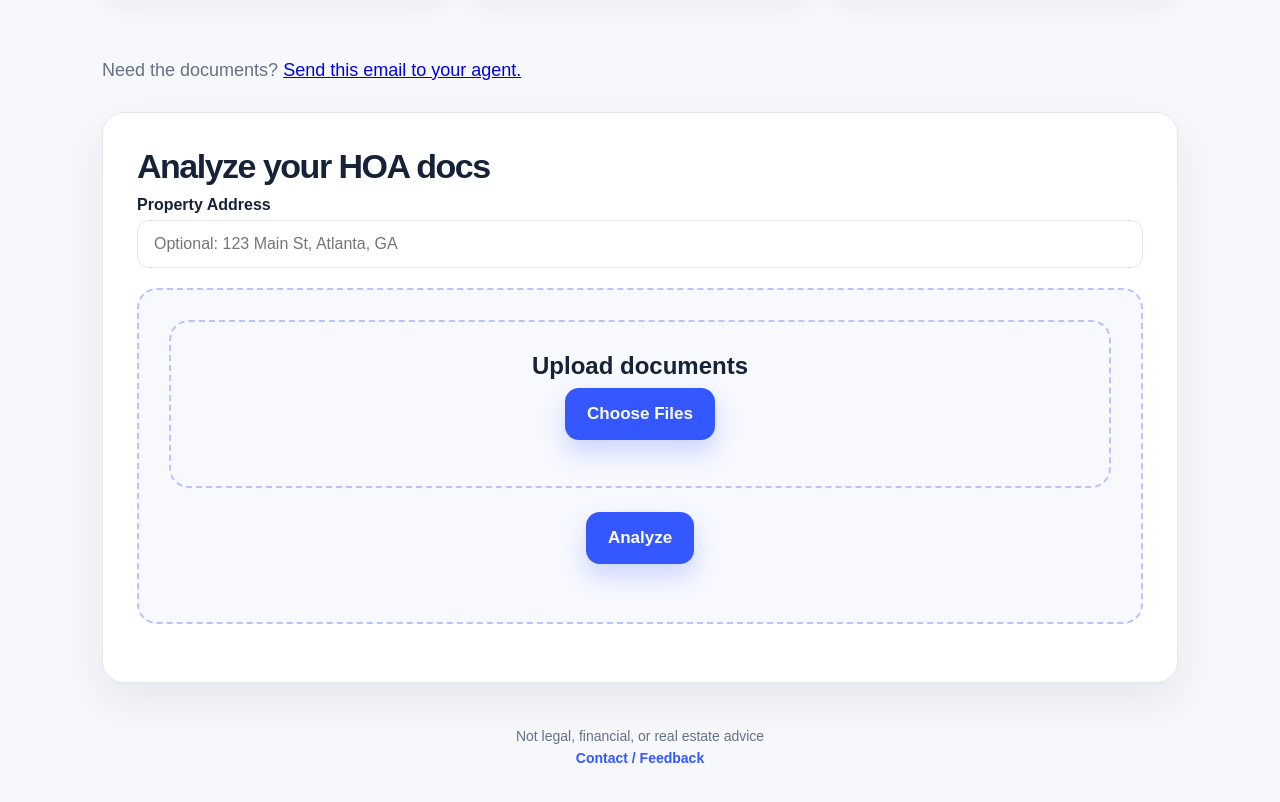
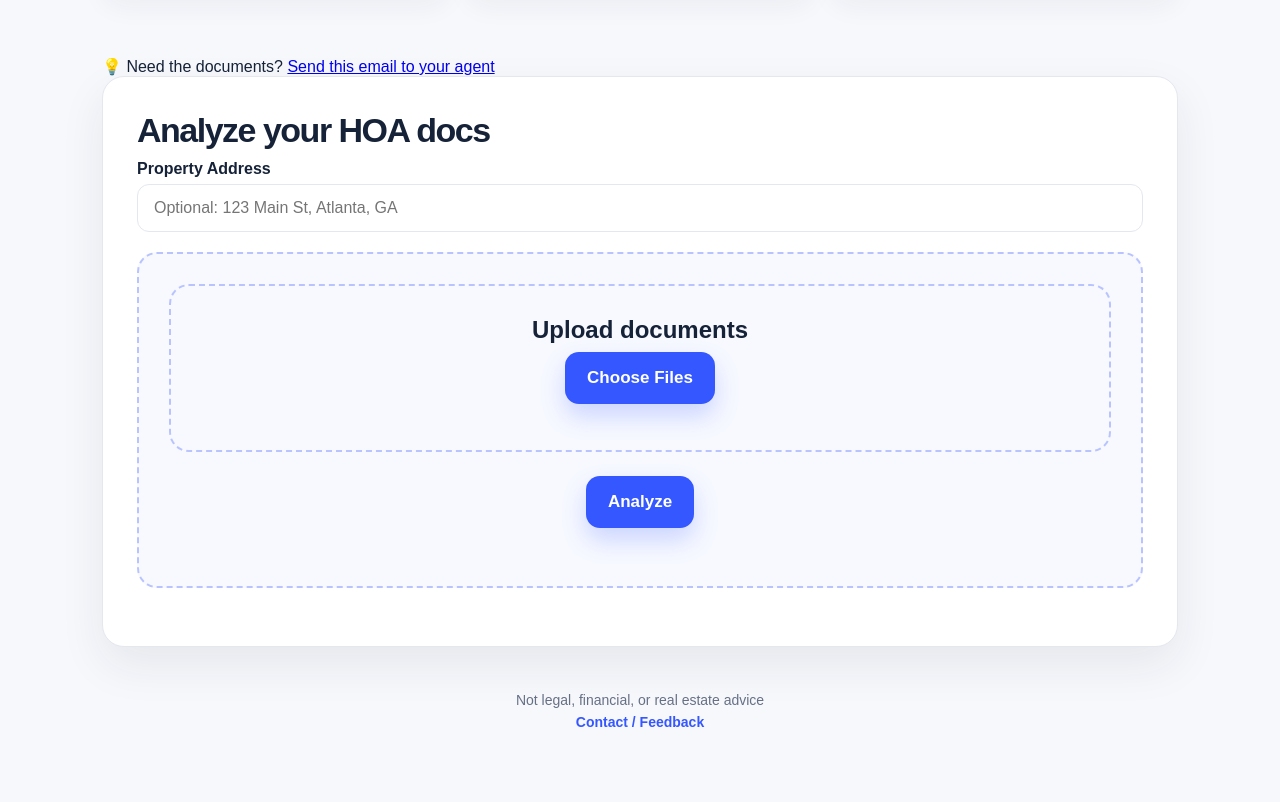
Before and after one commit to willevanparker/HOAHero, a plain HTML site: page index.html in a window 1280 px wide. Shown: the part 1169-1971 px from the top of the page. Drawn offline with Linux system fonts and the light colour scheme.

Commit message:
Update index.html

```diff
--- a/index.html
+++ b/index.html
@@ -499,12 +499,12 @@
   </div>
 </section>
 
-    <p class="section-subtitle">
-        Need the documents?
-        <a href="mailto:?subject=HOA Documents Request&body=Hi — I’m reviewing a property and would like to better understand the HOA.%0D%0A%0D%0ACould you please share the following documents?%0D%0A%0D%0APriority (most helpful):%0D%0A- Most recent HOA budget%0D%0A- Current reserve study (if available)%0D%0A- Last 12 months of HOA meeting minutes%0D%0A%0D%0AIf available, it would also be helpful to review:%0D%0A- CC%26Rs (Covenants, Conditions %26 Restrictions)%0D%0A- Bylaws and Rules %26 Regulations%0D%0A- Any pending or recent special assessments%0D%0A- Master insurance policy summary%0D%0A- Resale certificate or disclosure package%0D%0A%0D%0AThank you!">
-  Send this email to your agent.
-        </a>
-      </p>
+    <div class="doc-cta">
+  💡 Need the documents?
+  <a href="mailto:?subject=HOA Documents Request&body=Hi — I’m reviewing a property and would like to better understand the HOA.%0D%0A%0D%0ACould you please provide:%0D%0A- Most recent HOA budget%0D%0A- Reserve study (if available)%0D%0A- Last 12 months of meeting minutes%0D%0A- CC%26Rs and rules%0D%0A%0D%0AThank you!">
+    Send this email to your agent
+  </a>
+</div>
 
     <section id="analyzer" class="panel">
       <h2 class="section-title">Analyze your HOA docs</h2>
```
